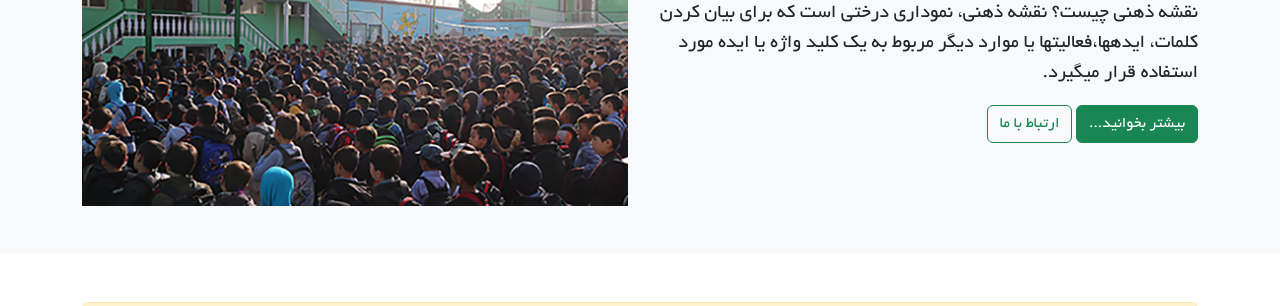
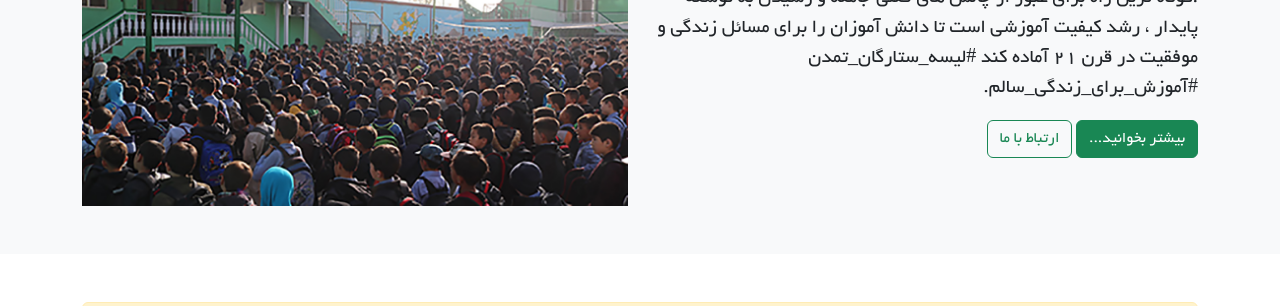
Before and after one commit to mohammadbahmani-dev/SetaraganeTamadon-business-page, a plain HTML site: page index.html in a window 1280 px wide. Shown: the part 213-519 px from the top of the page. Drawn offline with Linux system fonts and the light colour scheme.

Commit message:
New text

```diff
--- a/index.html
+++ b/index.html
@@ -27,7 +27,6 @@
 <!-- نقشه ذهنی چیست؟ نقشه ذهنی، نموداری درختی است که برای بیان کردن کلمات، ایدهها، فعالیتها یا موارد دیگر مربوط به یک کلید واژه یا
 ایده مورد استفاده قرار میگیرد. این نمودار برای تولید، سازماندهی و ساختار دهی ایدهها و افکار به کار بسته میشود و در حل مسئله، فرایند
 تصمیم گیری و نوشتن میتواند مورد استفاده قرار بگیرد. این تکنیک برای نشان دادن ایدهها، اطلاعات، یادداشتها و … به طریق دیاگرامهای
-درختی به کار میرود. استفاده از نمودارهای درختی از قرنها پیش وجود داشته است اما نخستین بار در دهه ۰۷ میلادی، روانشناس و
 برنامهسازی تلویزیونی تونی بوزان از واژه نقشه ذهنی )مایند مپ( برای معرفی گسترده آن استفاده کرد . نقشه ذهنی یکی از مواردی است که میتوانید از آن برای طراحی اینفوگرافیک استفاده کنید و از بهترین تکنیکها برای این کار به شمار میآید -->
 
 <body>
@@ -75,8 +74,10 @@
                 </div>
                 <div class="col-12 col-lg-6 mt-3 " dir="rtl">
                     <h2 class="h3 " style="font-size: 5vw;">لیسه ستارگان تمدن</h2>
-                    <p class="lead">نقشه ذهنی چیست؟ نقشه ذهنی، نموداری درختی است که برای بیان کردن کلمات،
-                        ایدهها،فعالیتها یا موارد دیگر مربوط به یک کلید واژه یا ایده مورد استفاده قرار میگیرد.</p>
+                    <p class="lead">.کوتاه ترین راه برای عبور از چالش های فعلی جامعه و رسیدن به توسعهٔ پایدار ، رشد کیفیت آموزشی است تا دانش آموزان را برای مسائل زندگی و موفقیت در قرن ۲۱ آماده کند
+
+#لیسه_ستارگان_تمدن
+#آموزش_برای_زندگی_سالم.</p>
                     <button class="btn btn-success ">بیشتر بخوانید...</button>
                     <button class="btn btn-outline-success">ارتباط با ما</button>
                 </div>
```
